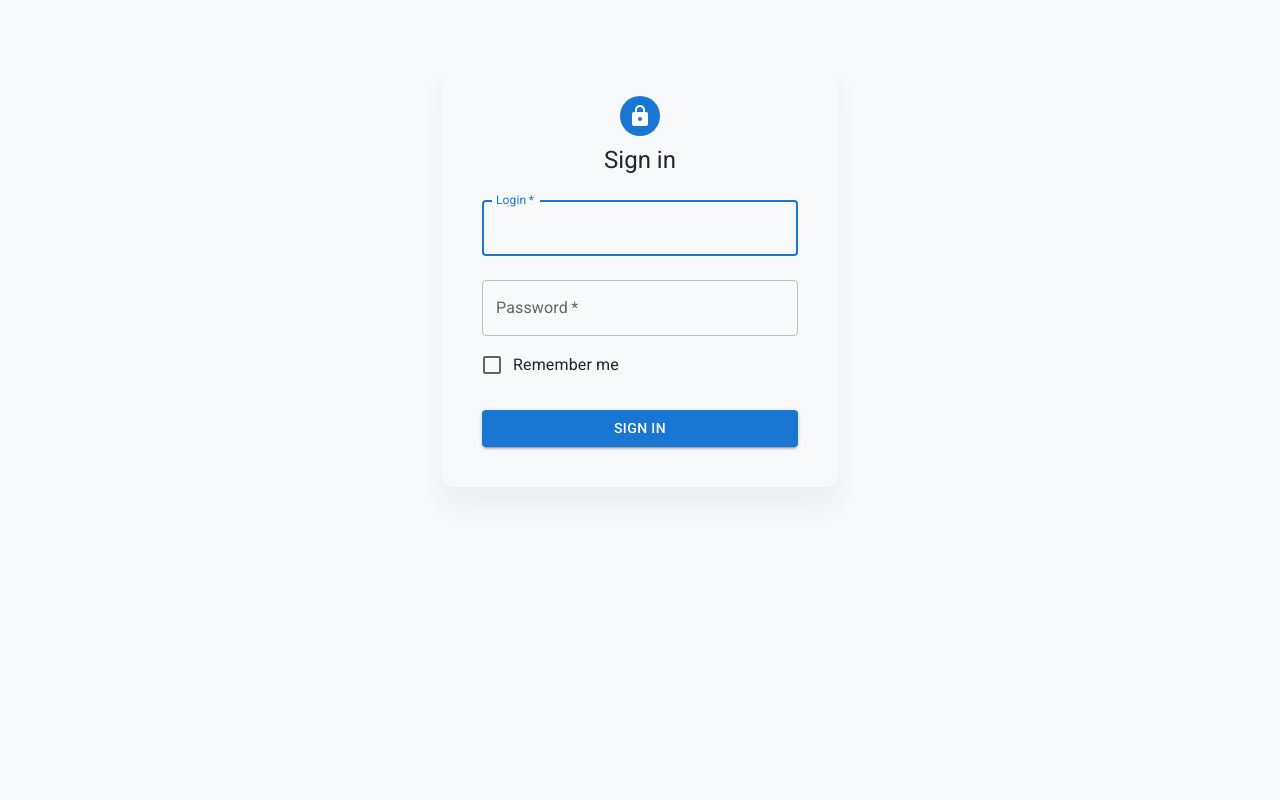
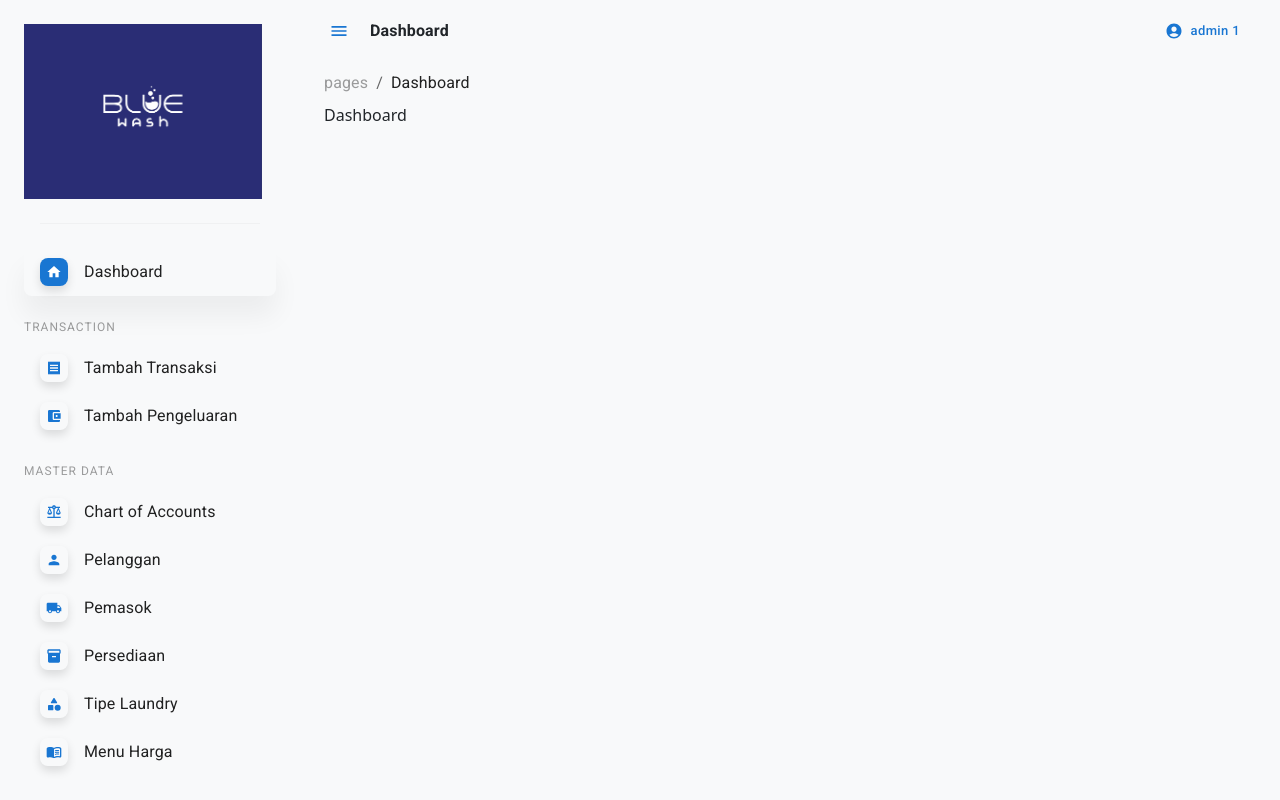
Before and after one commit to AchLim/BlueWashWeb, a React (Vite) app: page / in a window 1280 px wide. Built offline with nearby package versions, Linux system fonts and the light colour scheme.

Commit message:
[UPDATE] Consume Contexts

```diff
--- a/src/App.tsx
+++ b/src/App.tsx
@@ -11,7 +11,6 @@ import Dashboard from "./pages/Dashboard.tsx";
 import ContextProviders from "./components/contexts/ContextProviders.tsx";
 import ChartOfAccountForm from "./pages/ChartOfAccountForm.tsx";
 import AdminLayout from "./pages/AdminLayout.tsx";
-import LogIn from "./pages/LogIn.tsx";
 import CustomerForm from "./pages/Customer/CustomerForm.tsx";
 import SalesForm from "./pages/SalesForm.tsx";
 import InventoryForm from "./pages/InventoryForm.tsx";
@@ -25,19 +24,17 @@ import TransactionForm from './pages/Transaction/TransactionForm.tsx';
 import CustomerTree from './pages/Customer/CustomerTree.tsx';
 import SupplierTree from './pages/Supplier/SupplierTree.tsx';
 import SupplierForm from "./pages/Supplier/SupplierForm.tsx";
+import { AuthProvider } from './components/contexts/AuthProvider.tsx';
+import Login from './pages/Login.tsx';
+import { SnackBarProvider } from './components/contexts/SnackBarProvider.tsx';
 
 const App = () => {
-	const getToken = () => localStorage.getItem('token') ?? null;
-	const [token, setToken] = useState(getToken());
-
-	if (!token) {
-		return <LogIn setToken={setToken} />
-	}
-
 	return (
+		<SnackBarProvider>
+			<AuthProvider>
 				<ContextProviders>
 					<Routes>
-				<Route path="admin-login" element={<LogIn setToken={setToken} />} />
+						<Route path="admin-login" element={<Login />} />
 						<Route path="/" element={<AdminLayout />}>
 							<Route index element={<Dashboard />} />
 							<Route path="dashboard" element={<Dashboard />} />
@@ -81,6 +78,8 @@ const App = () => {
 						</Route>
 					</Routes>
 				</ContextProviders>
+			</AuthProvider>
+		</SnackBarProvider>
 	);
 };
 
```
Lines whose indentation alone changed are shown as unchanged.
